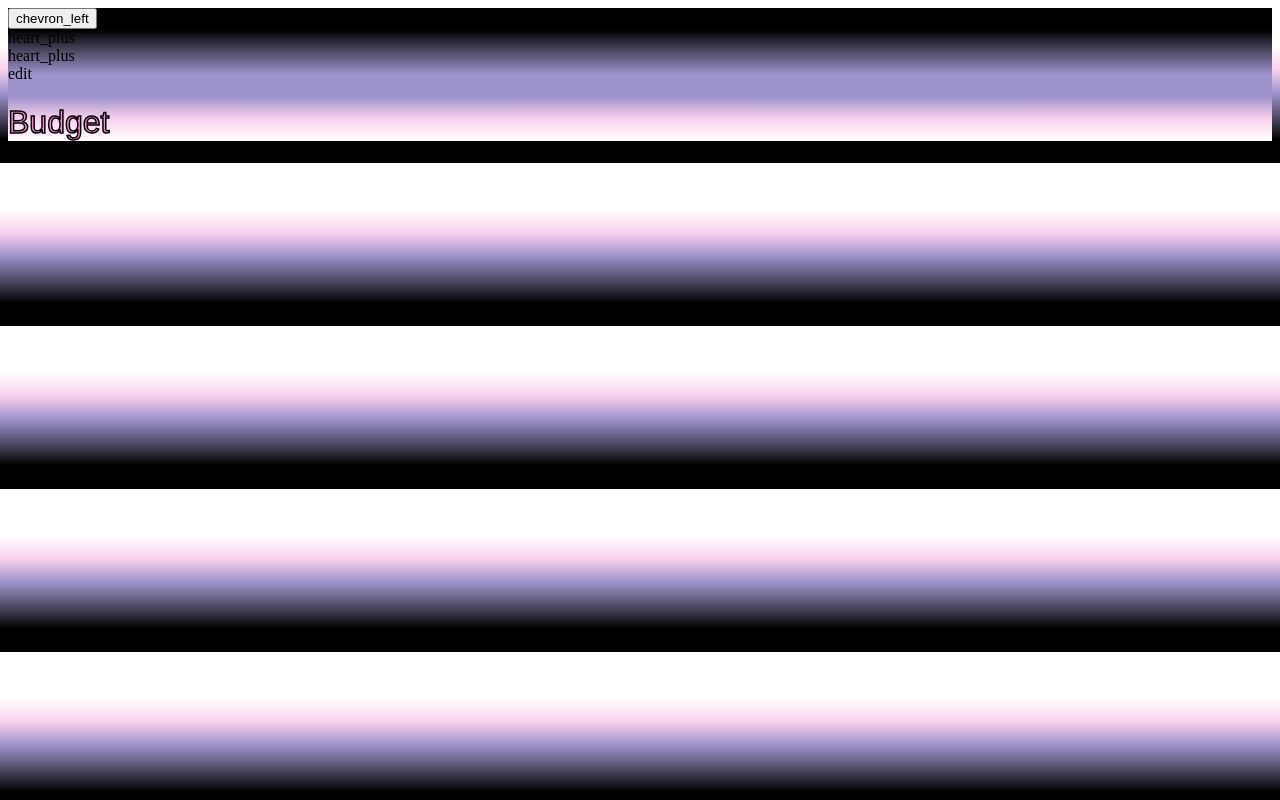
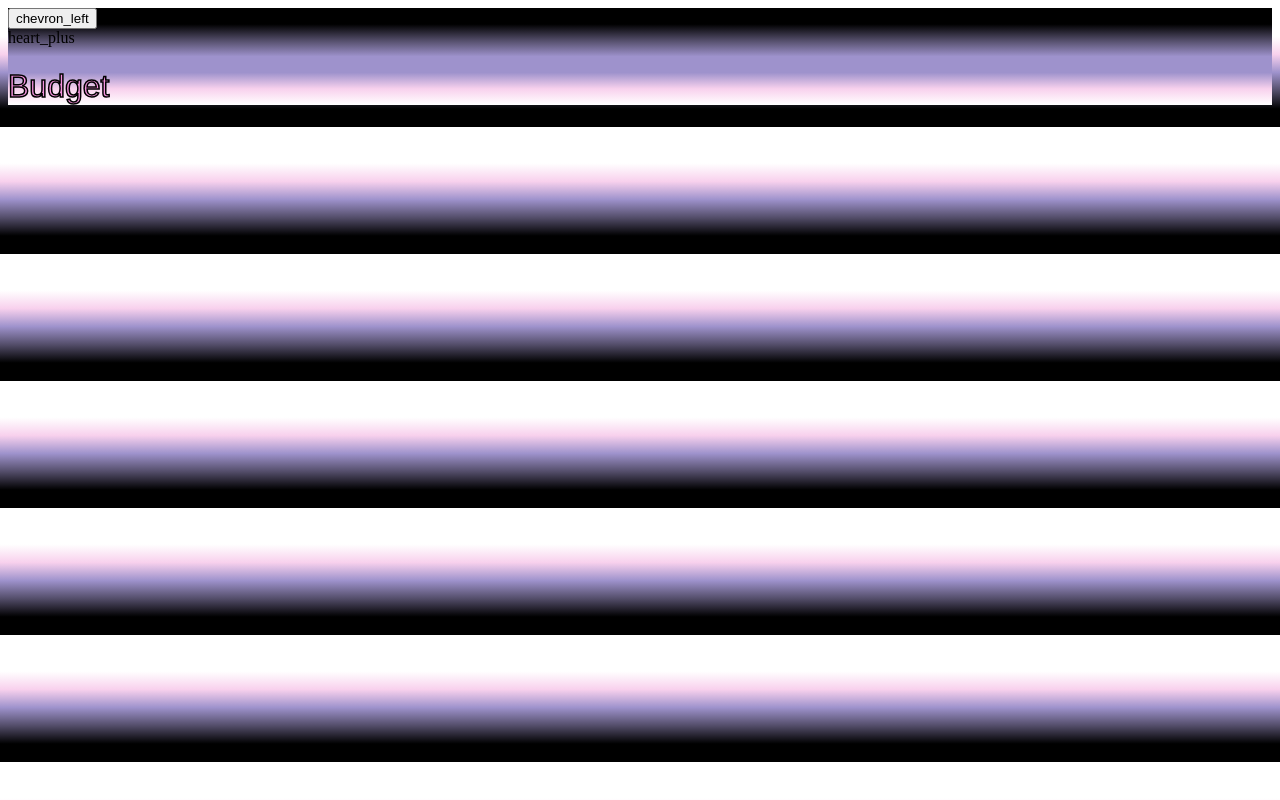
Before and after one commit to raquelindia/budgeting-tool, a plain HTML site: page budget-section-files/budgetSectionTemplate.html in a window 1280 px wide. Drawn offline with Linux system fonts and the light colour scheme; files that its build step writes are made by us from their sources.

Commit message:
deleted button

```diff
--- a/budget-section-files/budgetSectionTemplate.html
+++ b/budget-section-files/budgetSectionTemplate.html
@@ -9,9 +9,7 @@
                 <div class="flex flex-row justify-between">
             <div><button class="btns-inverted pt-2 pr-2 pl-2 -mb-12 rounded-lg ml-12"  href=""><span class="material-symbols-outlined">chevron_left</span></button></div>
             <div class="flex flex-row gap-4">
-            <div ng-if="numberOfBudgets === 0" class="mt-2.5 mr-12"><a class="btns-inverted pt-4 pb-1 pr-2 pl-3 rounded-lg" ng-href="#!newbudget"><span class="material-symbols-outlined">heart_plus</span></a></div>
-            <div ng-if="numberOfBudgets > 0" class="mt-2.5"><a class="btns-inverted pt-4 pb-1 pr-2 pl-3 rounded-lg" ng-href="#!newbudget"><span class="material-symbols-outlined">heart_plus</span></a></div>
-            <div ng-if="numberOfBudgets > 0" class="mt-1.5"><a class="btns-inverted pt-4 pb-1 pr-2 pl-2.5 rounded-lg mr-12" ng-href="#!editbudget"><span class="material-symbols-outlined mt-1">edit</span></a></div>
+            <div class="mt-2.5 mr-12"><a class="btns-inverted pt-4 pb-1 pr-2 pl-3 rounded-lg" ng-href="#!newbudget"><span class="material-symbols-outlined">heart_plus</span></a></div>
             </div>
         </div>
 
```
Also changed, not shown: new-budget-form-files/newBudgetFormTemplate.html (+1 -1 lines).
